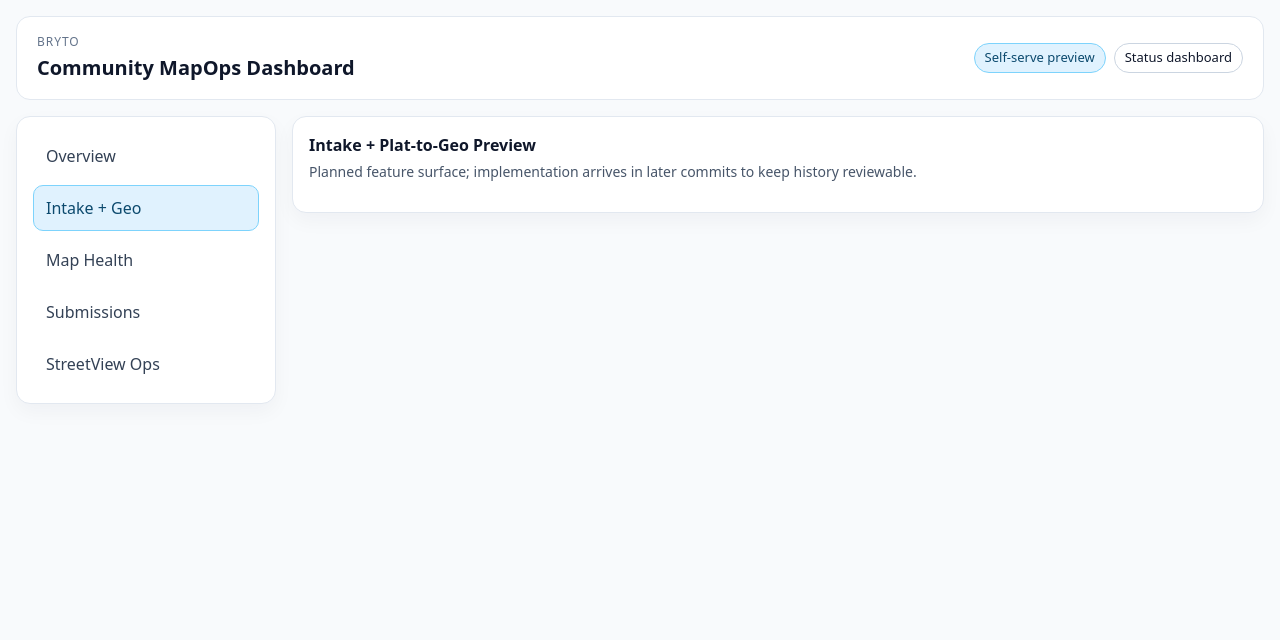
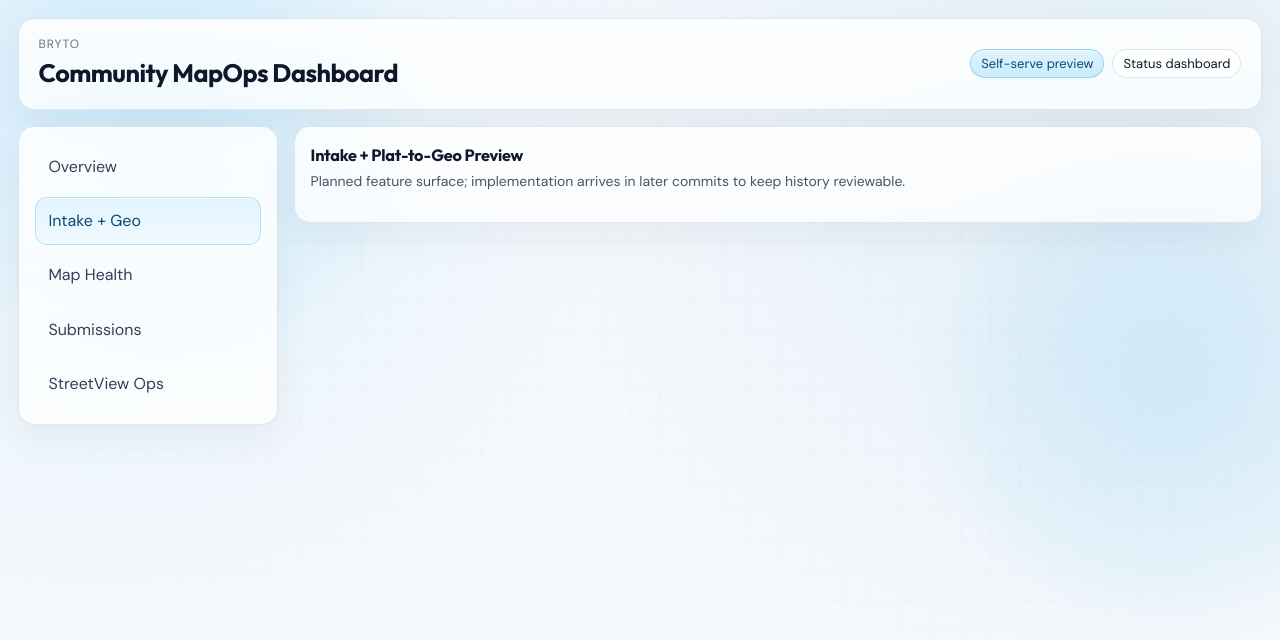
Before and after one commit to Joseph-Mutua/BrytoMapOpsDashboard, a React (Vite) app: page /intake in a window 1280 px wide. Shown: the top 640 px of the page. Built offline with nearby package versions, Linux system fonts and the light colour scheme.

Commit message:
feat: establish bryto visual design system

```diff
--- a/src/index.css
+++ b/src/index.css
@@ -1,8 +1,24 @@
+@import url('https://fonts.googleapis.com/css2?family=DM+Sans:wght@400;500;600;700&family=Outfit:wght@500;600;700&display=swap');
+
 :root {
   color-scheme: light;
-  font-family: system-ui, sans-serif;
+  font-family: 'DM Sans', system-ui, sans-serif;
   line-height: 1.5;
   font-weight: 400;
+  --bg: #f5f8fc;
+  --bg-panel: rgba(255, 255, 255, 0.88);
+  --bg-panel-solid: #ffffff;
+  --text-strong: #0f172a;
+  --text-muted: #475569;
+  --border-soft: rgba(148, 163, 184, 0.26);
+  --border-strong: rgba(148, 163, 184, 0.42);
+  --shadow-soft: 0 14px 38px rgba(15, 23, 42, 0.05);
+  --shadow-elevated: 0 18px 60px rgba(2, 6, 23, 0.08);
+  --accent: #0284c7;
+  --accent-strong: #0369a1;
+  --accent-soft: #e0f2fe;
+  --accent-border: #7dd3fc;
+  --surface-tint: linear-gradient(180deg, rgba(255, 255, 255, 0.86), rgba(255, 255, 255, 0.72));
 }
 
 * {
@@ -18,8 +34,10 @@ body,
 
 body {
   min-width: 320px;
-  background: #f8fafc;
-  color: #0f172a;
+  background: radial-gradient(circle at 8% 8%, rgba(56, 189, 248, 0.11), transparent 40%),
+    radial-gradient(circle at 88% 10%, rgba(2, 132, 199, 0.08), transparent 46%),
+    var(--bg);
+  color: var(--text-strong);
 }
 
 a {
@@ -27,8 +45,50 @@ a {
 }
 
 .app-shell {
+  position: relative;
   min-height: 100vh;
-  padding: 1rem;
+  padding: 1.1rem;
+  isolation: isolate;
+}
+
+.app-backdrop {
+  position: absolute;
+  inset: 0;
+  pointer-events: none;
+  overflow: clip;
+  z-index: -1;
+}
+
+.app-backdrop__mesh {
+  position: absolute;
+  inset: 0;
+  opacity: 0.55;
+  background-image:
+    linear-gradient(to right, rgba(148, 163, 184, 0.08) 1px, transparent 1px),
+    linear-gradient(to bottom, rgba(148, 163, 184, 0.08) 1px, transparent 1px);
+  background-size: 30px 30px;
+  mask-image: radial-gradient(circle at center, black 52%, transparent 95%);
+}
+
+.app-backdrop__orb {
+  position: absolute;
+  width: 28rem;
+  height: 28rem;
+  border-radius: 999px;
+  filter: blur(26px);
+  opacity: 0.5;
+}
+
+.app-backdrop__orb--north {
+  top: -6rem;
+  left: -3rem;
+  background: radial-gradient(circle, rgba(125, 211, 252, 0.42), rgba(255, 255, 255, 0));
+}
+
+.app-backdrop__orb--east {
+  top: 10rem;
+  right: -7rem;
+  background: radial-gradient(circle, rgba(14, 165, 233, 0.26), rgba(255, 255, 255, 0));
 }
 
 .skip-link {
@@ -36,10 +96,11 @@ a {
   left: 1rem;
   top: -100px;
   z-index: 1000;
-  background: #fff;
+  background: var(--bg-panel-solid);
   padding: 0.5rem 0.75rem;
   border-radius: 0.5rem;
-  border: 1px solid #cbd5e1;
+  border: 1px solid var(--border-strong);
+  box-shadow: var(--shadow-soft);
 }
 
 .skip-link:focus {
@@ -53,9 +114,11 @@ a {
   gap: 1rem;
   padding: 1rem 1.25rem;
   margin-bottom: 1rem;
-  background: #fff;
-  border: 1px solid #e2e8f0;
-  border-radius: 0.875rem;
+  background: var(--surface-tint);
+  border: 1px solid var(--border-soft);
+  border-radius: 1rem;
+  backdrop-filter: blur(14px);
+  box-shadow: var(--shadow-soft);
 }
 
 .app-header__eyebrow {
@@ -68,7 +131,9 @@ a {
 
 .app-header__title {
   margin: 0.125rem 0 0;
-  font-size: 1.25rem;
+  font-family: 'Outfit', system-ui, sans-serif;
+  font-size: clamp(1.2rem, 1.1rem + 0.6vw, 1.65rem);
+  letter-spacing: -0.02em;
 }
 
 .app-header__meta {
@@ -83,14 +148,15 @@ a {
   align-items: center;
   padding: 0.25rem 0.625rem;
   border-radius: 999px;
-  border: 1px solid #cbd5e1;
-  background: #fff;
+  border: 1px solid var(--border-soft);
+  background: rgba(255, 255, 255, 0.82);
   font-size: 0.8125rem;
+  box-shadow: inset 0 1px 0 rgba(255, 255, 255, 0.7);
 }
 
 .pill--accent {
-  border-color: #7dd3fc;
-  background: #e0f2fe;
+  border-color: rgba(14, 165, 233, 0.35);
+  background: linear-gradient(180deg, rgba(224, 242, 254, 0.95), rgba(186, 230, 253, 0.76));
   color: #0c4a6e;
 }
 
@@ -98,6 +164,7 @@ a {
   display: grid;
   grid-template-columns: 260px minmax(0, 1fr);
   gap: 1rem;
+  align-items: start;
 }
 
 .app-sidebar {
@@ -118,20 +185,25 @@ a {
 
 .app-nav__link {
   border: 1px solid transparent;
-  border-radius: 0.625rem;
-  padding: 0.625rem 0.75rem;
+  border-radius: 0.75rem;
+  padding: 0.7rem 0.8rem;
   color: #334155;
   text-decoration: none;
+  transition: background-color 140ms ease, border-color 140ms ease, color 140ms ease,
+    transform 140ms ease;
 }
 
 .app-nav__link:hover {
-  background: #f8fafc;
+  background: rgba(248, 250, 252, 0.86);
+  border-color: rgba(148, 163, 184, 0.16);
+  transform: translateY(-1px);
 }
 
 .app-nav__link--active {
-  background: #e0f2fe;
-  border-color: #7dd3fc;
+  background: linear-gradient(180deg, rgba(224, 242, 254, 0.92), rgba(240, 249, 255, 0.9));
+  border-color: rgba(14, 165, 233, 0.25);
   color: #0c4a6e;
+  box-shadow: inset 0 1px 0 rgba(255, 255, 255, 0.8);
 }
 
 .page-stack {
@@ -140,11 +212,12 @@ a {
 }
 
 .card {
-  background: #fff;
-  border: 1px solid #e2e8f0;
-  border-radius: 0.875rem;
+  background: var(--surface-tint);
+  border: 1px solid var(--border-soft);
+  border-radius: 1rem;
   padding: 1rem;
-  box-shadow: 0 8px 20px rgba(15, 23, 42, 0.04);
+  box-shadow: var(--shadow-soft);
+  backdrop-filter: blur(10px);
 }
 
 .card__header {
@@ -157,26 +230,34 @@ a {
 
 .card__title {
   margin: 0;
-  font-size: 1rem;
+  font-family: 'Outfit', system-ui, sans-serif;
+  font-size: 1.02rem;
+  letter-spacing: -0.015em;
 }
 
 .card__subtitle {
   margin: 0.25rem 0 0;
   font-size: 0.875rem;
-  color: #475569;
+  color: var(--text-muted);
 }
 
 .muted {
   margin: 0;
-  color: #475569;
+  color: var(--text-muted);
 }
 
 .btn {
   border: 1px solid transparent;
-  border-radius: 0.625rem;
-  padding: 0.55rem 0.85rem;
+  border-radius: 0.7rem;
+  padding: 0.58rem 0.88rem;
   font-weight: 600;
   cursor: pointer;
+  transition: transform 140ms ease, box-shadow 140ms ease, background-color 140ms ease,
+    border-color 140ms ease;
+}
+
+.btn:hover:not(:disabled) {
+  transform: translateY(-1px);
 }
 
 .btn:disabled {
@@ -185,28 +266,48 @@ a {
 }
 
 .btn--primary {
-  background: #0284c7;
+  background: linear-gradient(180deg, #0ea5e9, #0284c7);
   color: white;
+  box-shadow: 0 8px 20px rgba(2, 132, 199, 0.22);
 }
 
 .btn--secondary {
-  background: #e2e8f0;
-  color: #0f172a;
+  background: rgba(226, 232, 240, 0.92);
+  border-color: rgba(148, 163, 184, 0.28);
+  color: var(--text-strong);
 }
 
 .btn--ghost {
-  background: transparent;
-  border-color: #cbd5e1;
+  background: rgba(255, 255, 255, 0.65);
+  border-color: rgba(148, 163, 184, 0.34);
   color: #334155;
 }
 
+.btn:focus-visible {
+  outline: 2px solid rgba(2, 132, 199, 0.5);
+  outline-offset: 2px;
+}
+
 @media (max-width: 980px) {
+  .app-shell {
+    padding: 0.7rem;
+  }
+
   .app-body {
     grid-template-columns: 1fr;
   }
 
   .app-sidebar {
     position: static;
+  }
+
+  .app-header {
+    align-items: flex-start;
+    flex-direction: column;
+  }
+
+  .app-header__meta {
+    justify-content: flex-start;
   }
 }
 
--- a/src/layouts/AppLayout.tsx
+++ b/src/layouts/AppLayout.tsx
@@ -16,6 +16,11 @@ function navClassName(isActive: boolean): string {
 export function AppLayout() {
   return (
     <div className="app-shell">
+      <div className="app-backdrop" aria-hidden="true">
+        <div className="app-backdrop__mesh" />
+        <div className="app-backdrop__orb app-backdrop__orb--north" />
+        <div className="app-backdrop__orb app-backdrop__orb--east" />
+      </div>
       <a href="#main-content" className="skip-link">
         Skip to content
       </a>
```
